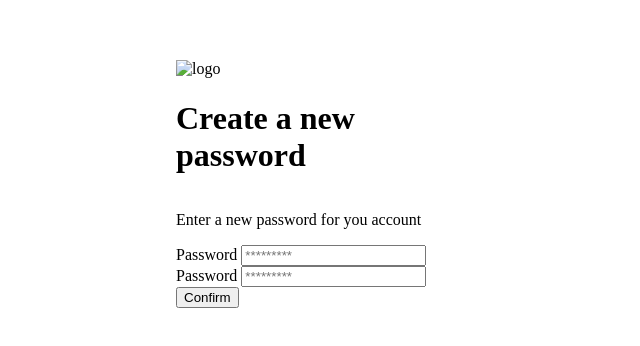
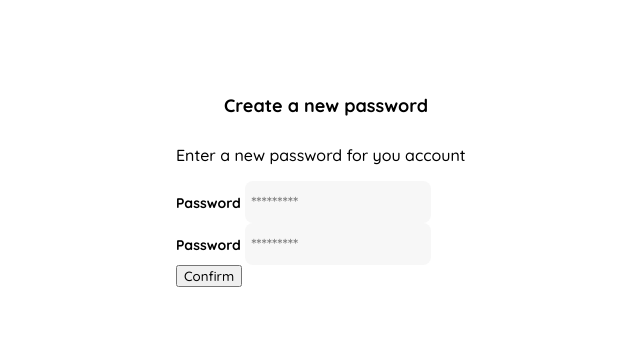
Before and after one commit to anahiquintero99/E-commerce, a plain HTML site: page createPassword.html in a window 1280 px wide. Shown: the part 216-562 px from the top of the page, without its empty margins (314-954 px from the left). Drawn offline with Linux system fonts and the light colour scheme.

Commit message:
add img to logo, and add style to createpassword

```diff
--- a/createPassword.html
+++ b/createPassword.html
@@ -6,11 +6,14 @@
   <meta name="viewport" content="width=device-width, initial-scale=1.0">
   <title>Document</title>
   <link rel="stylesheet" href="./css/createPassword.css">
+  <link rel="preconnect" href="https://fonts.googleapis.com">
+  <link rel="preconnect" href="https://fonts.gstatic.com" crossorigin>
+  <link href="https://fonts.googleapis.com/css2?family=Quicksand:wght@300;500;700&display=swap" rel="stylesheet">
 </head>
 <body>
   <div class="login">
     <div class="form-container">
-      <img src="" alt="logo" class="logo">
+      <img src="/img/logo.jpeg" alt="logo" class="logo">
 
       <h1 class="title">Create a new password</h1>
 
--- a/css/createPassword.css
+++ b/css/createPassword.css
@@ -1,3 +1,20 @@
+
+:root {
+  --white: #FFFFFF;
+  --black: #000000;
+  --very-light-pink: #C7C7C7;
+  --text-input-field: #F7F7F7;
+  --hospital-green: #ACD9B2;
+  --sm: 14px;
+  --md: 16px;
+  --lg: 18px;
+}
+
+* {
+  font-family: 'Quicksand', sans-serif;
+}
+
+
 body {
   margin:0;
 }
@@ -14,3 +31,40 @@ body {
   grid-template-rows: auto 1fr auto;
   width: 300px;
 }
+
+.logo {
+  width: 150px;
+  margin-bottom: 48px;
+  justify-self: center;
+  display: none;
+}
+
+.title {
+  font-size: var(--lg);
+  margin-bottom: 12px;
+  text-align: center;
+}
+
+.subtittle {
+  color: var(--very-light-pink);
+  font-size: var(--md);
+  font-weight: 300;
+  margin-top: 0;
+  margin-bottom: 32px;
+  text-align: center;
+}
+
+.label {
+  font-size: var(--sm);
+  font-weight: bold;
+  margin-bottom: 4px;
+}
+
+.input {
+  background-color: var(--text-input-field);
+  border: none;
+  border-radius: 8px;
+  height: 30px;
+  font-size: var(--md);
+  padding: 6px;
+}
```
Also changed, not shown: index.html (+2 -2 lines), img/logo.jpeg (added), 1 other file.
